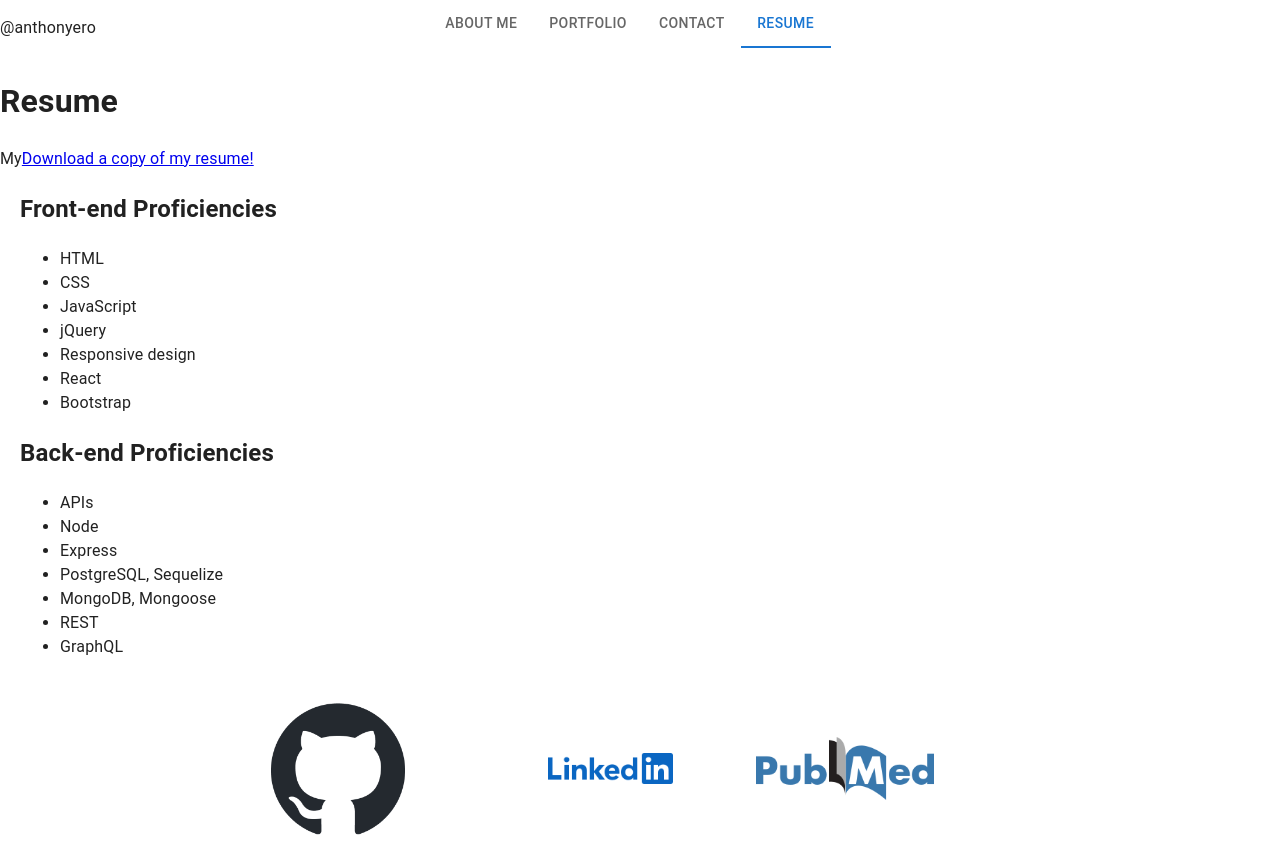
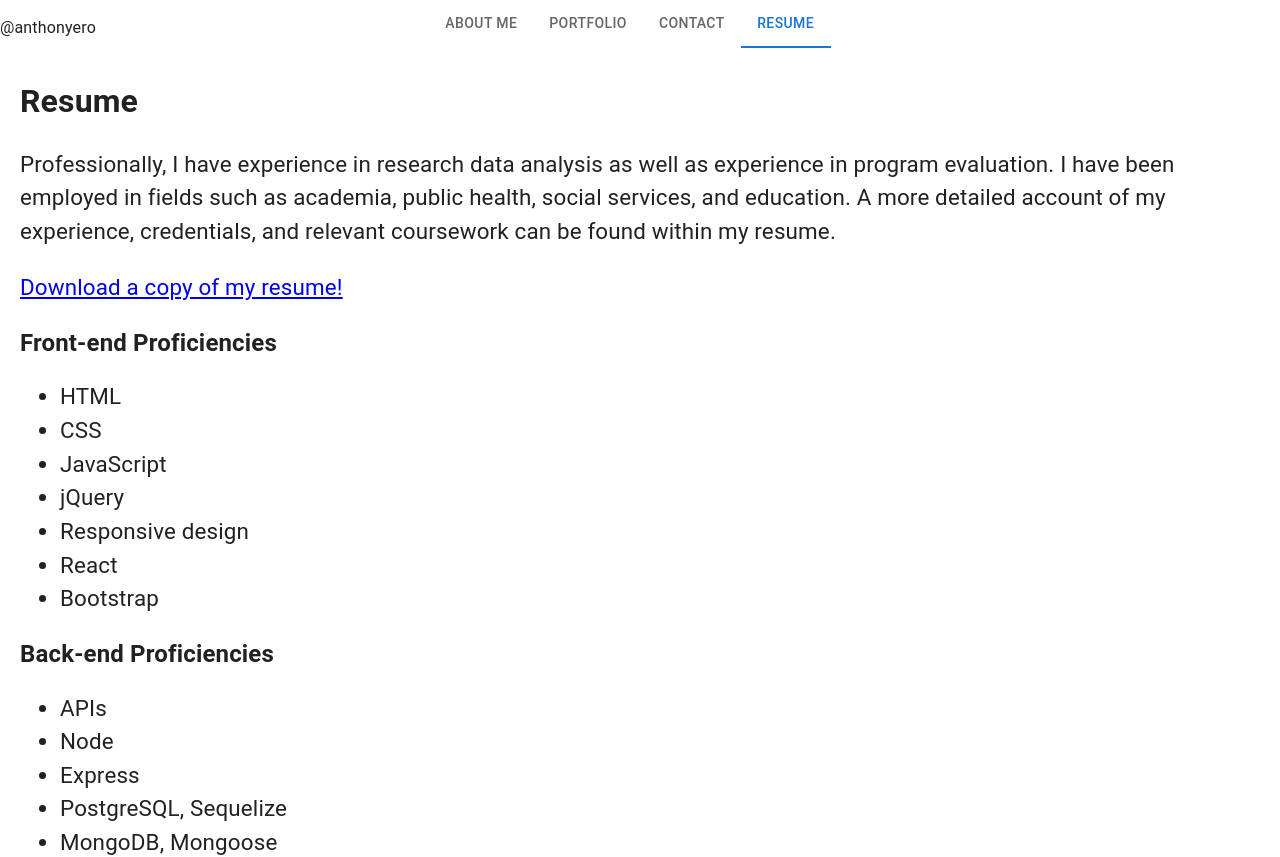
Before and after one commit to anthonyero/portfolio-application, a React (Vite) app: page /resume in a window 1280 px wide. Shown: the top 857 px of the page. Built offline with nearby package versions, Linux system fonts and the light colour scheme.

Commit message:
Added additional styling, created new containers for different sections, and added a resume intro paragraph

```diff
--- a/src/pages/Resume.jsx
+++ b/src/pages/Resume.jsx
@@ -3,39 +3,50 @@ import resumeFile from '../assets/Rodriguez-Ortiz Anthony - Resume (April 2024).
 
 export default function Resume() {
   const styles = {
-    proficiencesContainer: {
+    resumeContainer: {
       margin: '20px'
+    },
+    resumeIntro: {
+      fontSize: '1.4rem'
+    },
+    li: {
+      fontSize: '1.4rem'
     }
   };
 
   return (
-    <div>
+    <div className='resume-container' style={styles.resumeContainer}>
       <h1>Resume</h1>
-      <p>
-        My
+      <div className='resume-intro' style={styles.resumeIntro}>
+        <p>
+          Professionally, I have experience in research data analysis as well as experience in program evaluation.
+          I have been employed in fields such as academia, public health, social services, and education.
+          A more detailed account of my experience, credentials, and relevant coursework can be found within my resume.
+        </p>
         <a href={resumeFile} download>Download a copy of my resume! </a>
-      </p>
-      <section className='proficiencies-container' style={styles.proficiencesContainer}>
+
+      </div>
+      <section className='proficiencies-container'>
         <h2>Front-end Proficiencies</h2>
           <ul>
-            <li>HTML</li>
-            <li>CSS</li>
-            <li>JavaScript</li>
-            <li>jQuery</li>
-            <li>Responsive design</li>
-            <li>React</li>
-            <li>Bootstrap</li>
+            <li style={styles.li}>HTML</li>
+            <li style={styles.li}>CSS</li>
+            <li style={styles.li}>JavaScript</li>
+            <li style={styles.li}>jQuery</li>
+            <li style={styles.li}>Responsive design</li>
+            <li style={styles.li}>React</li>
+            <li style={styles.li}>Bootstrap</li>
           </ul>
 
         <h2>Back-end Proficiencies</h2>
           <ul>
-            <li>APIs</li>
-            <li>Node</li>
-            <li>Express</li>
-            <li>PostgreSQL, Sequelize</li>
-            <li>MongoDB, Mongoose</li>
-            <li>REST</li>
-            <li>GraphQL</li>
+            <li style={styles.li}>APIs</li>
+            <li style={styles.li}>Node</li>
+            <li style={styles.li}>Express</li>
+            <li style={styles.li}>PostgreSQL, Sequelize</li>
+            <li style={styles.li}>MongoDB, Mongoose</li>
+            <li style={styles.li}>REST</li>
+            <li style={styles.li}>GraphQL</li>
           </ul>
       </section>
     </div>
```
